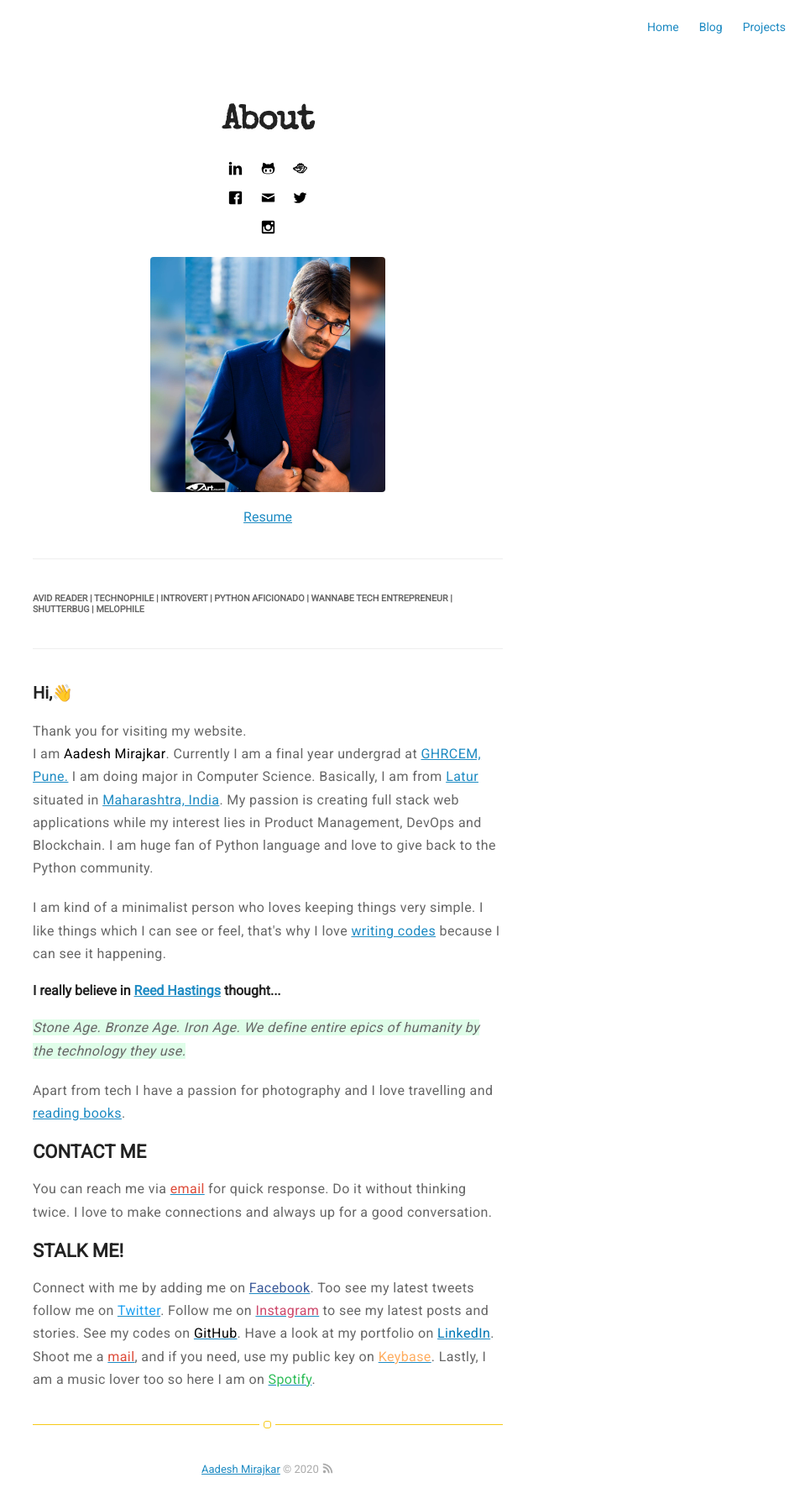
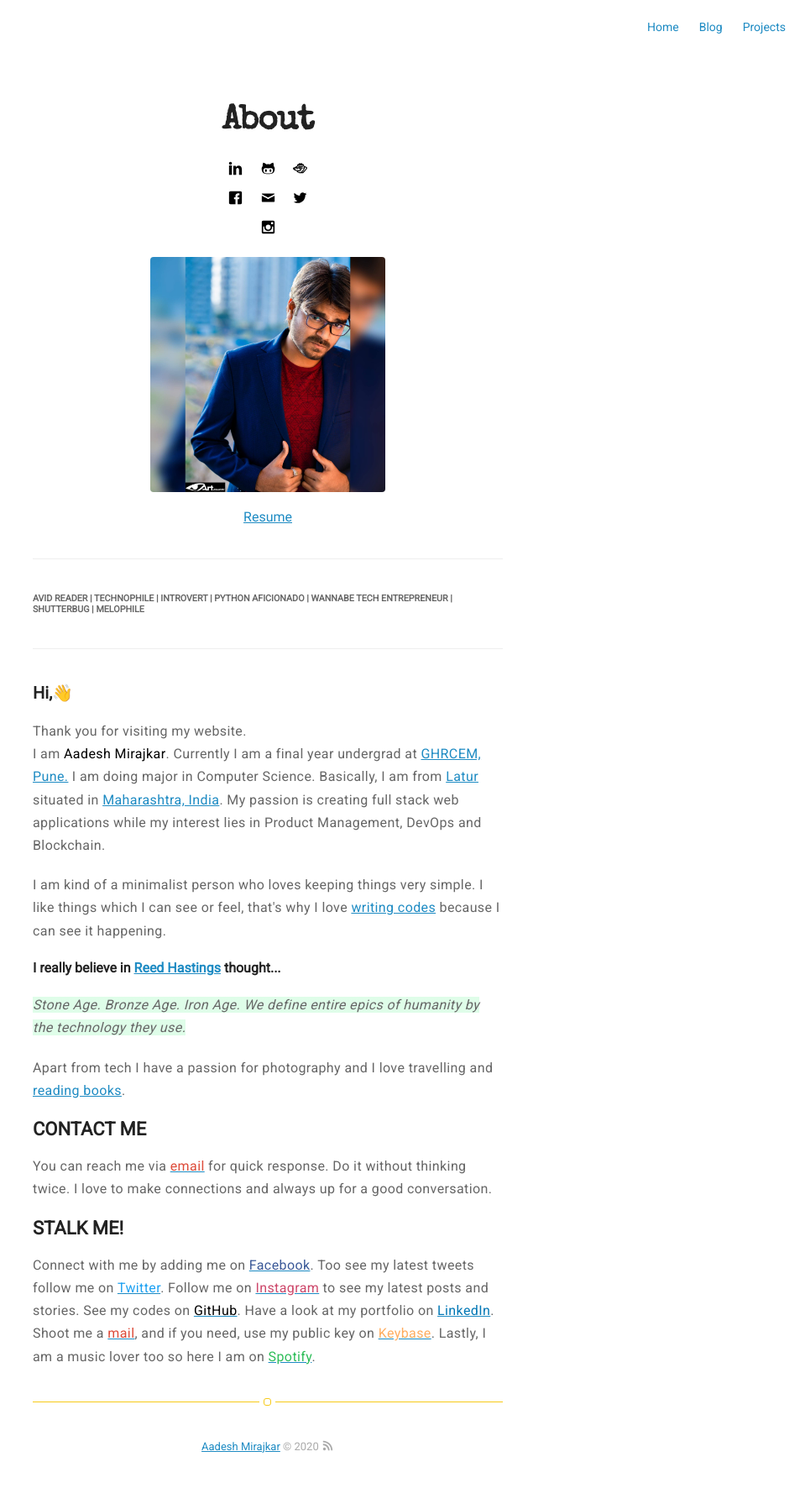
Before and after one commit to captainaadesh/captainaadesh.github.io, a Jekyll site: the page built from about.md, in a window 1280 px wide. Shown: the whole page at 84% size, without its empty margins (321-1280 px from the left). Built offline with Jekyll 4.4.1, drawn with Linux system fonts in a browser that asks for light colours; after the commit the page ends 1770 px from its top, so only the background shows below that.

Commit message:
about me modified

```diff
--- a/about.md
+++ b/about.md
@@ -9,7 +9,7 @@ layout: page
 <hr/>
 <h3>Hi,👋</h3>
 <p>Thank you for visiting my website. <br> I am <strong>Aadesh Mirajkar</strong>. Currently I am a final year undergrad at <a target="_blank" href="http://ghrcem.raisoni.net">GHRCEM, Pune.</a> I am doing major in Computer Science. Basically, I am from <a target="_blank" href="https://en.wikipedia.org/wiki/Latur">Latur</a> situated
-in <a target="_blank" href="https://en.wikipedia.org/wiki/Maharashtra">Maharashtra, India</a>. My passion is creating full stack web applications while my interest lies in Product Management, DevOps and Blockchain. I am huge fan of Python language and love to give back to the Python community.</p><p>I am kind of a minimalist person who loves keeping things very simple. I like things which I can see or feel, that's why I love <a href="https://github.com/captainaadesh">writing codes</a> because I can see it happening.</p>
+in <a target="_blank" href="https://en.wikipedia.org/wiki/Maharashtra">Maharashtra, India</a>. My passion is creating full stack web applications while my interest lies in Product Management, DevOps and Blockchain. </p><p>I am kind of a minimalist person who loves keeping things very simple. I like things which I can see or feel, that's why I love <a href="https://github.com/captainaadesh">writing codes</a> because I can see it happening.</p>
 
 <h4>I really believe in <a target="_blank" href="https://en.wikipedia.org/wiki/Reed_Hastings">Reed Hastings</a> thought...</h4>
 <span class="evidence"><i> Stone Age. Bronze Age. Iron Age. We define entire epics of humanity by the technology they use.
```
